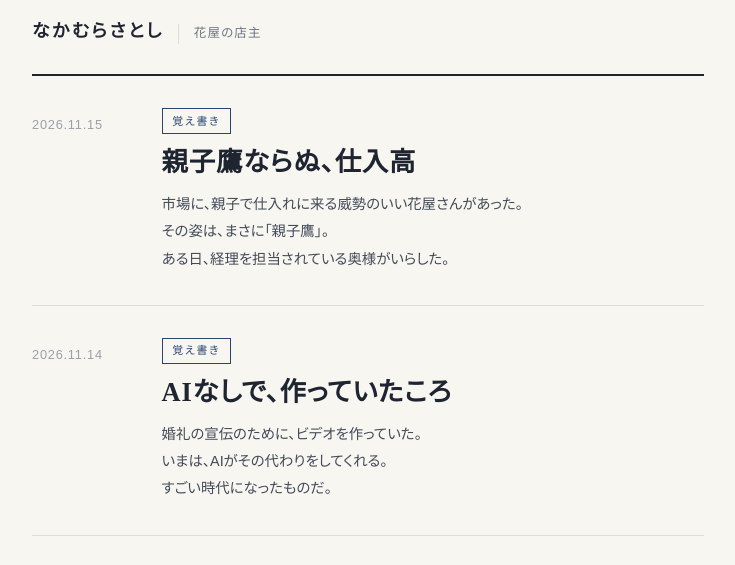
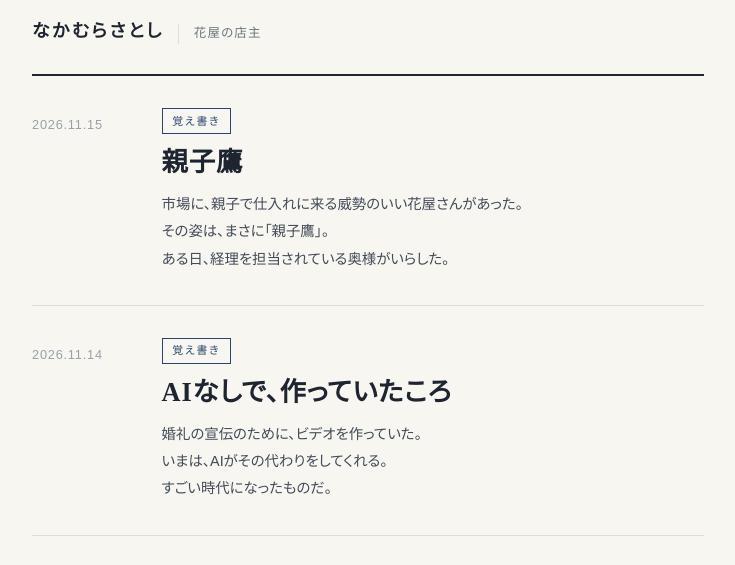
Before and after one commit to satoshinakamura416-hash/ochibohiroi, a plain HTML site: page public/index.html in a window 1280 px wide. Shown: the part 231-796 px from the top of the page, without its empty margins (272-1007 px from the left). Drawn offline with Linux system fonts and the light colour scheme.

Commit message:
e043 の題を「親子鷹」に — 題でオチを言わない
Co-Authored-By: Claude Opus 5.5 <noreply@anthropic.com>

```diff
--- a/public/index.html
+++ b/public/index.html
@@ -595,7 +595,7 @@
         <span class="entry-date">2026.11.15</span>
         <span class="entry-body">
           <span class="kind kind--note">覚え書き</span>
-          <span class="entry-title">親子鷹ならぬ、仕入高</span>
+          <span class="entry-title">親子鷹</span>
           <span class="entry-lede">市場に、親子で仕入れに来る威勢のいい花屋さんがあった。<br>その姿は、まさに「親子鷹」。<br>ある日、経理を担当されている奥様がいらした。</span>
         </span>
       </button>
@@ -2952,7 +2952,7 @@
 
     <header class="art-head">
       <p class="art-meta"><span>2026.11.15</span><span>／</span><span>覚え書き</span></p>
-      <h1 class="art-title">親子鷹ならぬ、仕入高</h1>
+      <h1 class="art-title">親子鷹</h1>
       <p class="art-lede">市場に、親子で仕入れに来る威勢のいい花屋さんがあった。<br>その姿は、まさに「親子鷹」。<br>ある日、経理を担当されている奥様がいらした。</p>
     </header>
 
```
